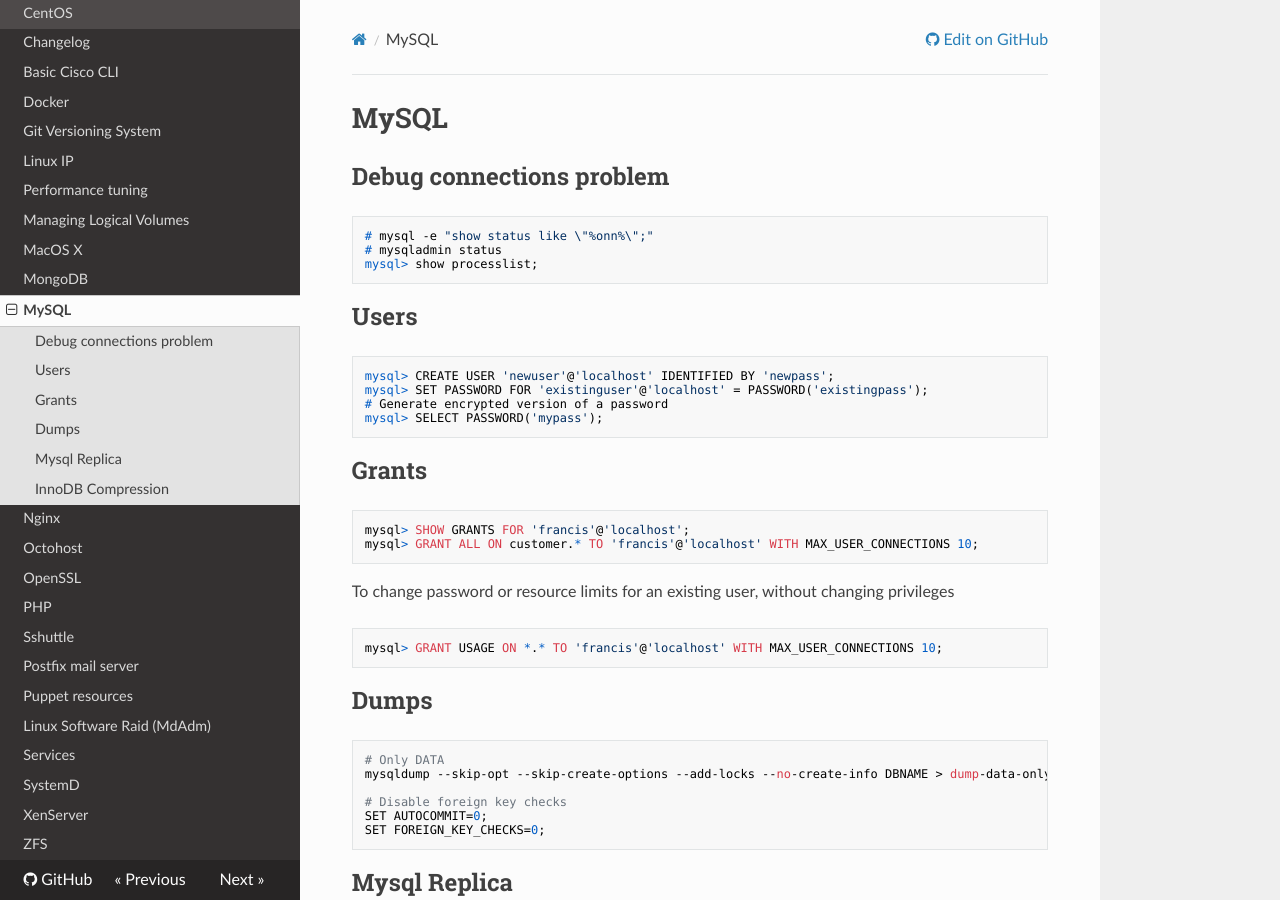
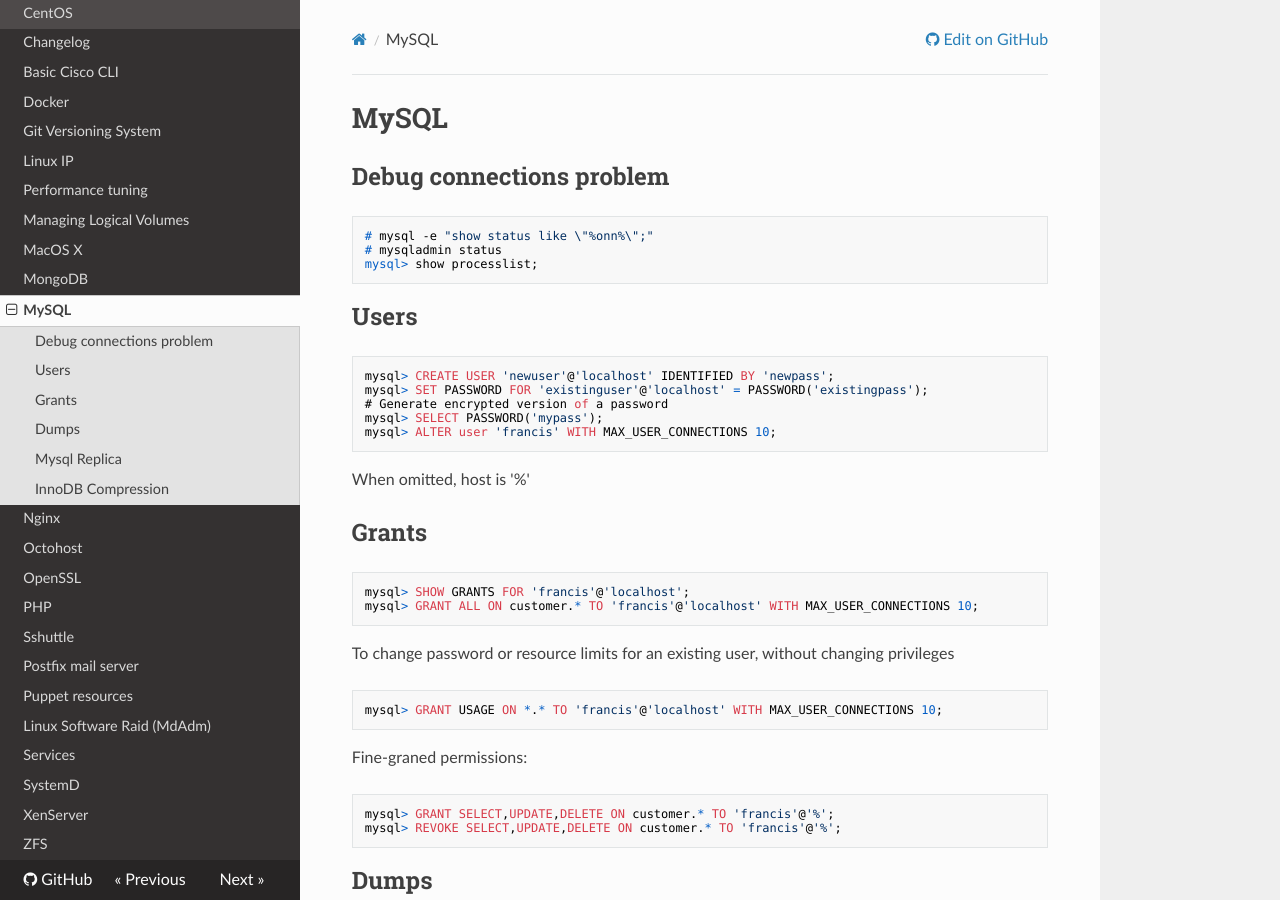
Before and after one commit to lorello/lorello.github.io, an MkDocs documentation site: the page built from docs/mysql.md, in a window 1280 px wide and 900 px high. Built offline with MkDocs 1.6.1, drawn with Linux system fonts in a browser that asks for light colours; nearby versions of some CDN libraries.

Commit message:
more commands on user management

```diff
--- a/docs/mysql.md
+++ b/docs/mysql.md
@@ -12,6 +12,9 @@
     mysql> SET PASSWORD FOR 'existinguser'@'localhost' = PASSWORD('existingpass');
     # Generate encrypted version of a password
     mysql> SELECT PASSWORD('mypass');
+    mysql> ALTER user 'francis' WITH MAX_USER_CONNECTIONS 10;
+
+When omitted, host is '%'
 
 ## Grants
 
@@ -23,6 +26,10 @@
 
     mysql> GRANT USAGE ON *.* TO 'francis'@'localhost' WITH MAX_USER_CONNECTIONS 10;
 
+Fine-graned permissions:
+
+    mysql> GRANT SELECT,UPDATE,DELETE ON customer.* TO 'francis'@'%';
+    mysql> REVOKE SELECT,UPDATE,DELETE ON customer.* TO 'francis'@'%';
 
 ## Dumps
 
```
